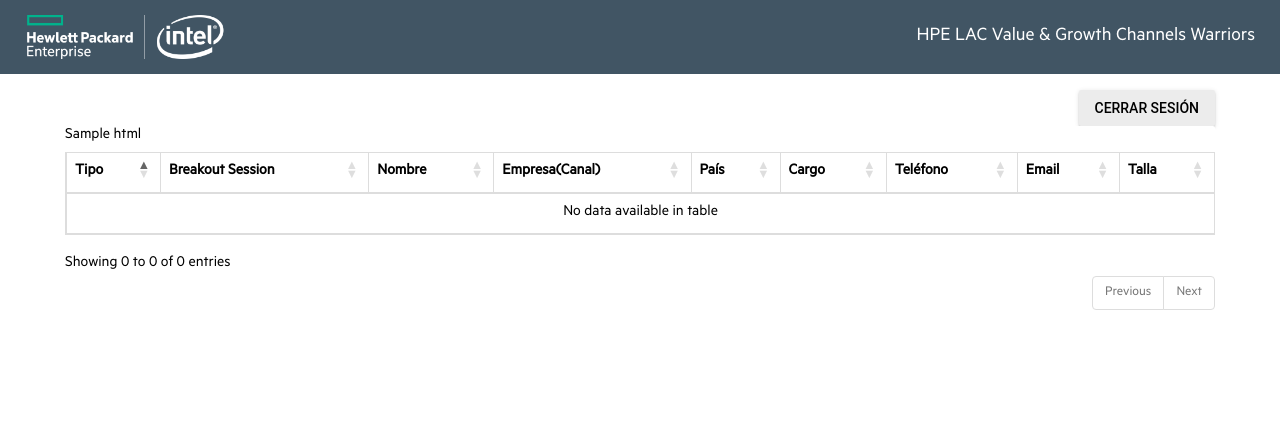
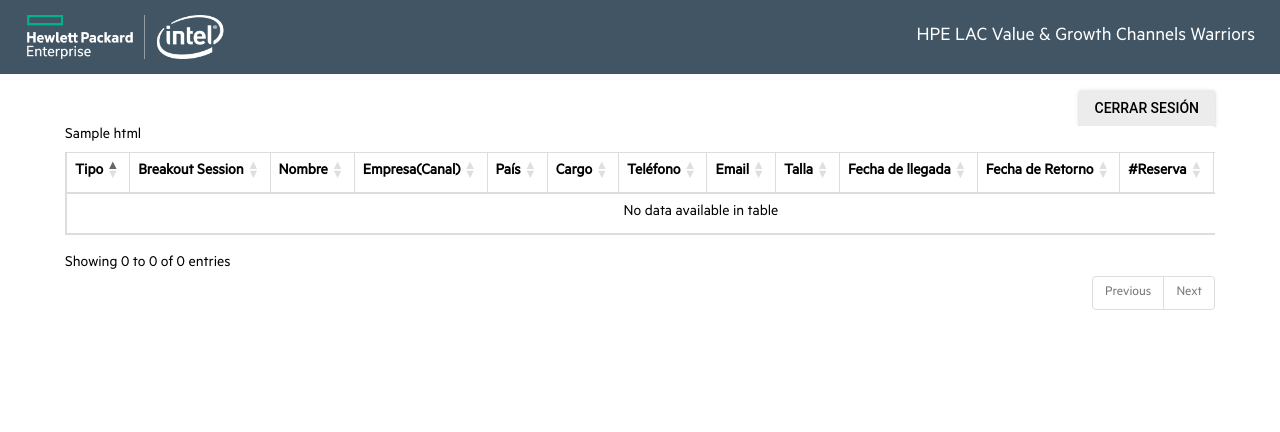
Before and after one commit to joseminaya15/Warriors, a CodeIgniter app: the page made by application/views/v_admin.php in a window 1280 px wide. Shown: the top 432 px of the page. Run offline with CodeIgniter, Linux system fonts and the light colour scheme; tables that the repository leaves empty or names only in its code hold one stand-in row (values such as "Sample post"); the template is opened without the code that fills it: most values are stand-ins (such as "Sample title", 1, 10 or a date in 2020); some libraries are stand-ins or nearby versions.

Commit message:
terminado

```diff
--- a/application/views/v_admin.php
+++ b/application/views/v_admin.php
@@ -52,6 +52,10 @@
                                     <th class="text-center">Teléfono</th>
                                     <th class="text-center">Email</th>
                                     <th class="text-center">Talla</th>
+                                    <th class="text-center">Fecha de llegada</th>
+                                    <th class="text-center">Fecha de Retorno</th>
+                                    <th class="text-center">#Reserva</th>
+                                    <th class="text-center">Shopping Mall</th>
                                 </tr>
                             </thead>
                           <tbody>
```
Also changed, not shown: application/controllers/Admin.php (+10 -0 lines).
